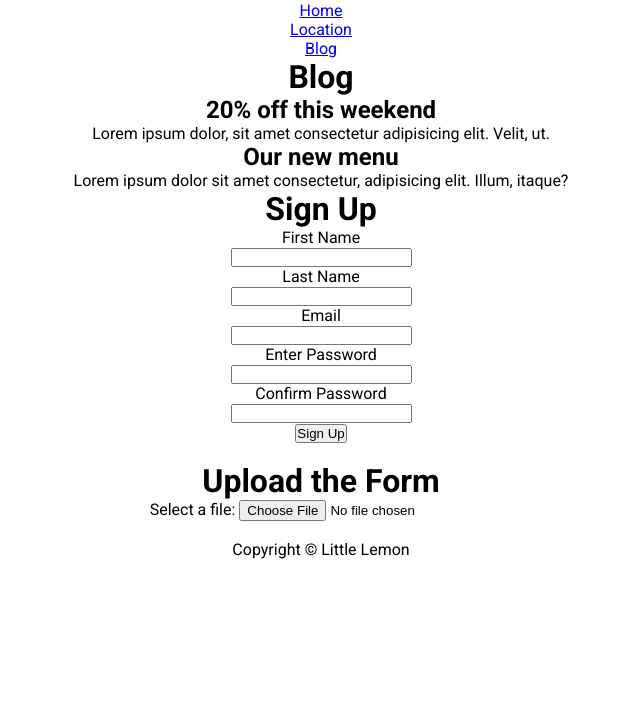
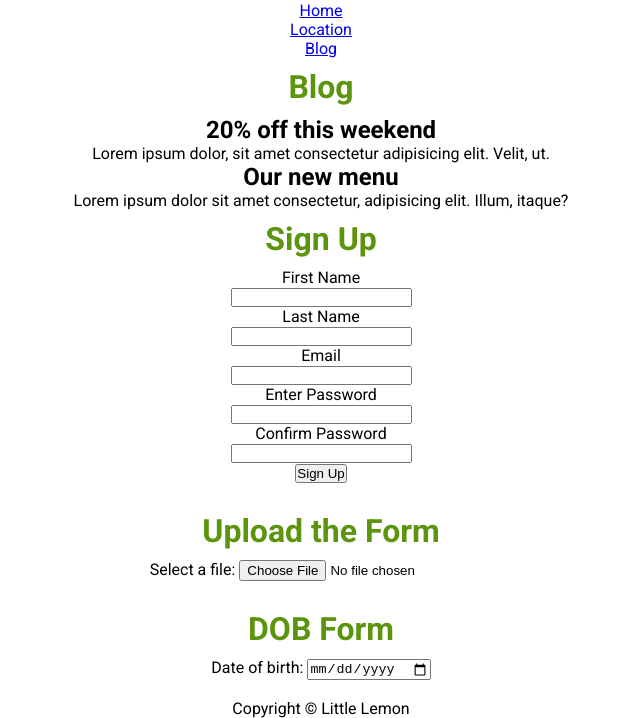
Before and after one commit to sanar4/html-css-project-1, a plain HTML site: page index.html in a window 1280 px wide. Shown: the part 153-871 px from the top of the page, without its empty margins (319-959 px from the left). Before the commit the page ends 800 px from the top, so only its background shows below. Drawn offline with Linux system fonts and the light colour scheme.

Commit message:
Added DOB form on new test-branch and updates CSS

```diff
--- a/css/styles.css
+++ b/css/styles.css
@@ -8,3 +8,8 @@ body {
   font-family: "Roboto", sans-serif;
   text-align: center;
 }
+
+h1 {
+  color: #5c940d;
+  padding: 10px;
+}
--- a/index.html
+++ b/index.html
@@ -95,11 +95,18 @@
       <br />
 
       <!-- Testing the new branch -->
-      <!-- New form for testing the branch commits -->
+      <!-- New form for testing the test-branch commits -->
+      <h1>Upload the Form</h1>
       <form>
-        <h1>Upload the Form</h1>
         <label for="myfile">Select a file:</label>
         <input type="file" id="myfile" name="myfile" />
+      </form>
+      <br />
+      <!-- New form for testing the test-branch commits -->
+      <h1>DOB Form</h1>
+      <form>
+        <label for="dob">Date of birth:</label>
+        <input type="date" id="dob" name="date_of_birth" />
       </form>
       <br />
     </main>
```
